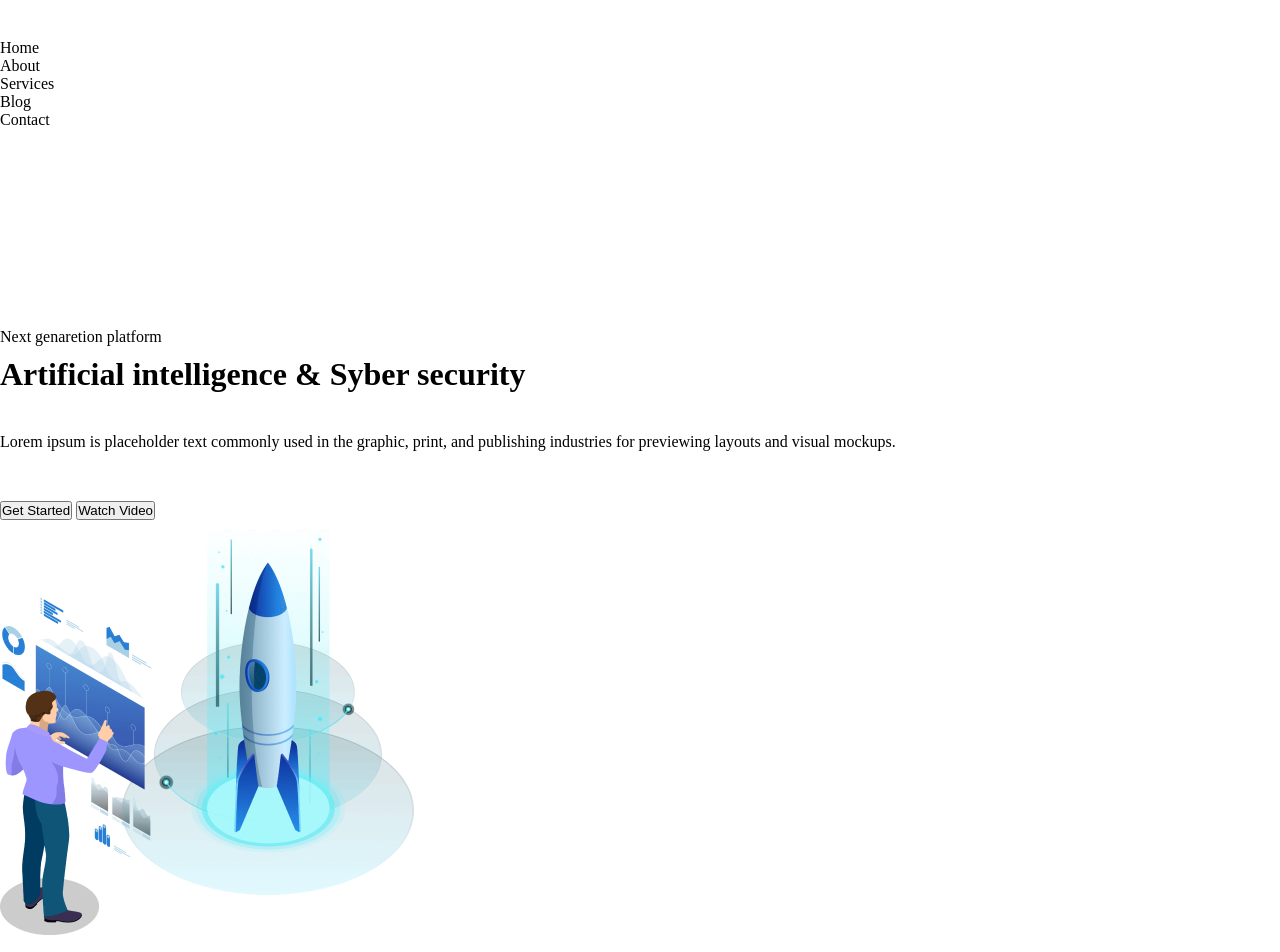
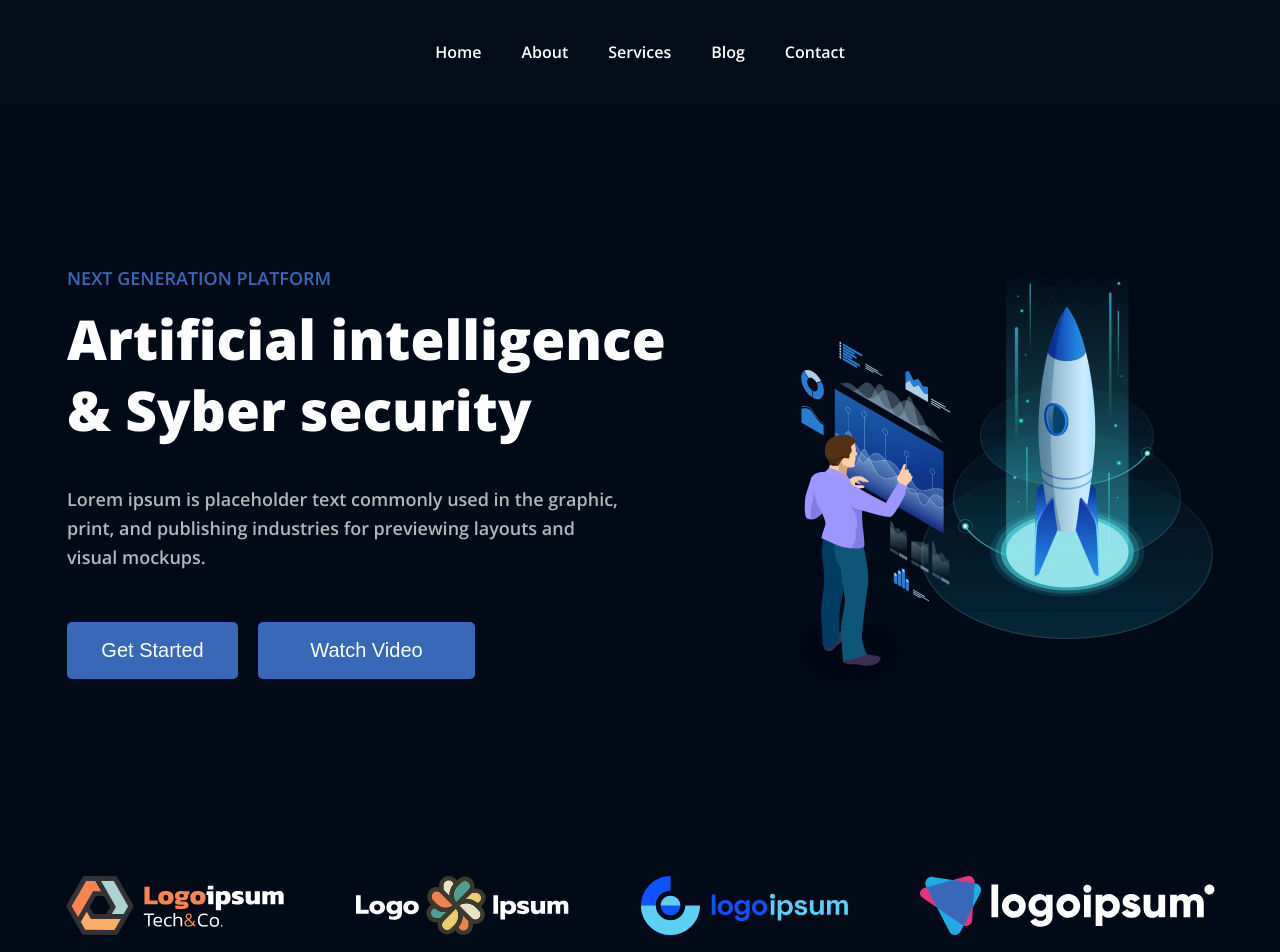
Before and after one commit to Artiom30/webLayout-GeekBrains-, a plain HTML site: page seminars/seminar4/progect20.02.2023/index.html in a window 1280 px wide. Shown: the top 952 px of the page. Drawn offline with nearby package versions, Linux system fonts and the light colour scheme.

Commit message:
seminar4Final

```diff
--- a/seminars/seminar4/progect20.02.2023/css/style.css
+++ b/seminars/seminar4/progect20.02.2023/css/style.css
@@ -1,27 +1,172 @@
+/* Seminar 4 */
 * {
 	margin: 0;
 	padding: 0;
 }
 
+body {
+	font-family: "Open Sans", sans-serif;
+	font-size: 16px;
+	font-weight: 600;
+	line-height: 26px;
+	font-style: normal;
+	color: #ffffff;
+	background-color: #020A18;
+}
+
+a {
+	text-decoration: none;
+	color: #ffffff;
+}
+
+.center {
+	max-width: 1146px;
+	width: 100%;
+	margin: 0 auto;
+	/* outline: 1px solid red; */
+}
+
+.top {}
+
+/* =====.header ======*/
 .header {
+	background-color: #040C1A;
 	padding: 39px 0;
 	margin: 0 0 160px 0;
 }
 
+.menu-header {}
+
+.menu-list {
+	list-style: none;
+	display: flex;
+	gap: 40px;
+	justify-content: center;
+	align-items: center;
+}
+
+.menu-list-item {}
+
+.menu-list-item a {
+	color: #ffffff;
+	list-style: none;
+	line-height: 22px;
+}
+
+/* Псевдоклассы hover и active */
+.menu-list-item a:hover {
+	opacity: 0.7;
+}
+
+.menu-list-item a:active {
+	color: #3A68B8;
+}
+
+
+/* =====END.header====== */
+/* =====.top-wpr ======*/
+
+.top-wrp {}
+
 .top-content {
 	margin: 0 0 197px 0;
+	display: flex;
+	justify-content: center;
+	gap: 128px;
+	align-items: center;
+}
+
+.top-content-info {
+	max-width: 604px;
+	width: 100%;
 }
 
 .top-content-small-title {
 	margin: 0 0 10px 0;
+	font-size: 18px;
+	line-height: 29px;
+	text-transform: uppercase;
+	color: #3A68B8;
 }
 
 .top-content-title {
 	margin: 0 0 40px 0;
+	font-weight: 800;
+	font-size: 55px;
+	line-height: 71px;
 }
 
 .top-content-txt {
+	max-width: 558px;
+	width: 100%;
 	margin: 0 0 50px 0;
+	font-size: 18px;
+	line-height: 29px;
+	color: #FFFFFF;
+	opacity: 0.7;
 }
 
-/* юtop-content-btn {} */
+.top-content-btn-wrp {
+	display: flex;
+	justify-content: flex-start;
+	align-items: center;
+	gap: 20px;
+}
+
+.top-content-btn {
+	display: block;
+	border: none;
+	max-width: 217px;
+	width: 100%;
+	padding: 15px 30px;
+	box-sizing: border-box;
+	background-color: #3A68B8;
+	border-radius: 5px;
+	color: #FFFFFF;
+	font-size: 20px;
+	line-height: 27px;
+}
+
+/* Псевдоклассы hover и active */
+.top-content-btn:hover {
+	color: #3A68B8;
+	background-color: #fff;
+}
+
+.top-content-btn:active {
+	color: #fff;
+	background-color: #3A68B8;
+}
+
+/* модификатор */
+.top-content-btn__width {
+	max-width: 171px;
+}
+
+/* Растягиваем любое изображение на размеры блока из макета */
+.top-image {
+	width: 414px;
+	height: 415px;
+}
+
+.top-image-img {
+	display: block;
+	width: 100%;
+	height: 100%;
+}
+
+/* =====END.top-wpr ======*/
+/* =====.top-logos ======*/
+.top-logos {}
+
+.top-logos-list {
+	list-style: none;
+	display: flex;
+	align-items: center;
+	justify-content: center;
+	gap: 72px;
+}
+
+.top-logos-list-item {}
+
+/* =====END.top-logos ======*/
--- a/seminars/seminar4/progect20.02.2023/index.html
+++ b/seminars/seminar4/progect20.02.2023/index.html
@@ -2,69 +2,72 @@
 <html lang="en">
 
 <head>
-	<meta charset="UTF-8">
-	<meta http-equiv="X-UA-Compatible" content="IE=edge">
-	<meta name="viewport" content="width=device-width, initial-scale=1.0">
+	<meta charset="UTF-8" />
+	<meta http-equiv="X-UA-Compatible" content="IE=edge" />
+	<meta name="viewport" content="width=device-width, initial-scale=1.0" />
 	<title>Main</title>
-	<link rel="stylesheet" href="./css/style.css">
+	<link href="https://fonts.googleapis.com/css2?family=Open+Sans:wght@400;600;700;800&display=swap" rel="stylesheet" />
+	<link rel="stylesheet" href="./css/style.css" />
 </head>
 
 <body>
 	<div class="top">
 		<div class="header">
-			<div>
-				<ul>
-					<li><a href="#"></a>Home</li>
-					<li><a href="#"></a>About</li>
-					<li><a href="#"></a>Services</li>
-					<li><a href="#"></a>Blog</li>
-					<li><a href="#"></a>Contact</li>
+			<div class="menu-header center">
+				<ul class="menu-list">
+					<li class="menu-list-item"><a href="#">Home</a></li>
+					<li class="menu-list-item"><a href="#">About</a></li>
+					<li class="menu-list-item"><a href="#">Services</a></li>
+					<li class="menu-list-item"><a href="#">Blog</a></li>
+					<li class="menu-list-item"><a href="#">Contact</a></li>
 				</ul>
-
 			</div>
 		</div>
-		<div>
+		<div class="top-wrp center">
+			<div class="top-content">
+				<div class="top-content-info">
+					<p class="top-content-small-title">Next generation platform</p>
+					<h1 class="top-content-title">
+						Artificial intelligence & Syber security
+					</h1>
+					<p class="top-content-txt">
+						Lorem ipsum is placeholder text commonly used in the graphic,
+						print, and publishing industries for previewing layouts and visual
+						mockups.
+					</p>
 
-		</div>
-		<div class="top-wrp">
-			<div class="top-content">
-				<div class="top-desc">
-					<p class="top-content-small-title">Next genaretion platform</p>
-					<h1 class="top-content-title">Artificial intelligence & Syber security</h1>
-					<p class="top-content-txt">Lorem ipsum is placeholder text commonly used in the graphic, print, and publishing
-						industries for
-						previewing layouts and visual mockups.</p>
-
-					<div class="top-content-btn">
-						<button class="btn">Get Started</button>
-						<button class="btn">Watch Video</button>
+					<div class="top-content-btn-wrp">
+						<button class="top-content-btn top-content-btn__width">
+							Get Started
+						</button>
+						<button class="top-content-btn">Watch Video</button>
 					</div>
 				</div>
-				<div class="top-photo">
-					<img src="./img/top-img.png" alt="promo photo" height="415">
+				<div class="top-image">
+					<img class="top-image-img" src="./img/top-img.png" alt="promo photo" height="415" />
 				</div>
 			</div>
-			<div class="top-logos">
-				<ul>
-					<li>
+		</div>
+		<div class="top-logos center">
+			<ul class="top-logos-list">
+				<li class="top-logos-list-item">
 					<a href="#">
-							<img src="./img/logo1.svg" alt="logotupe1" height="59">
+						<img src="./img/logo1.svg" alt="logotupe1" height="59" />
 					</a>
 				</li>
-					<li>
+				<li class="top-logos-list-item">
 					<a href="#">
-							<img src="./img/logo2.svg" alt="logotupe2" height="59"></a>
+						<img src="./img/logo2.svg" alt="logotupe2" height="59" /></a>
 				</li>
-					<li>
+				<li class="top-logos-list-item">
 					<a href="#">
-							<img src="./img/logo3.svg" alt="logotupe3" height="59"></a>
+						<img src="./img/logo3.svg" alt="logotupe3" height="59" /></a>
 				</li>
-					<li>
+				<li class="top-logos-list-item">
 					<a href="#">
-							<img src="./img/logo4.svg" alt="logotupe4" height="59"></a>
+						<img src="./img/logo4.svg" alt="logotupe4" height="59" /></a>
 				</li>
 			</ul>
-			</div>
 		</div>
 	</div>
 </body>
```
Also changed, not shown: 1 other file. Lines whose indentation alone changed are shown as unchanged.
